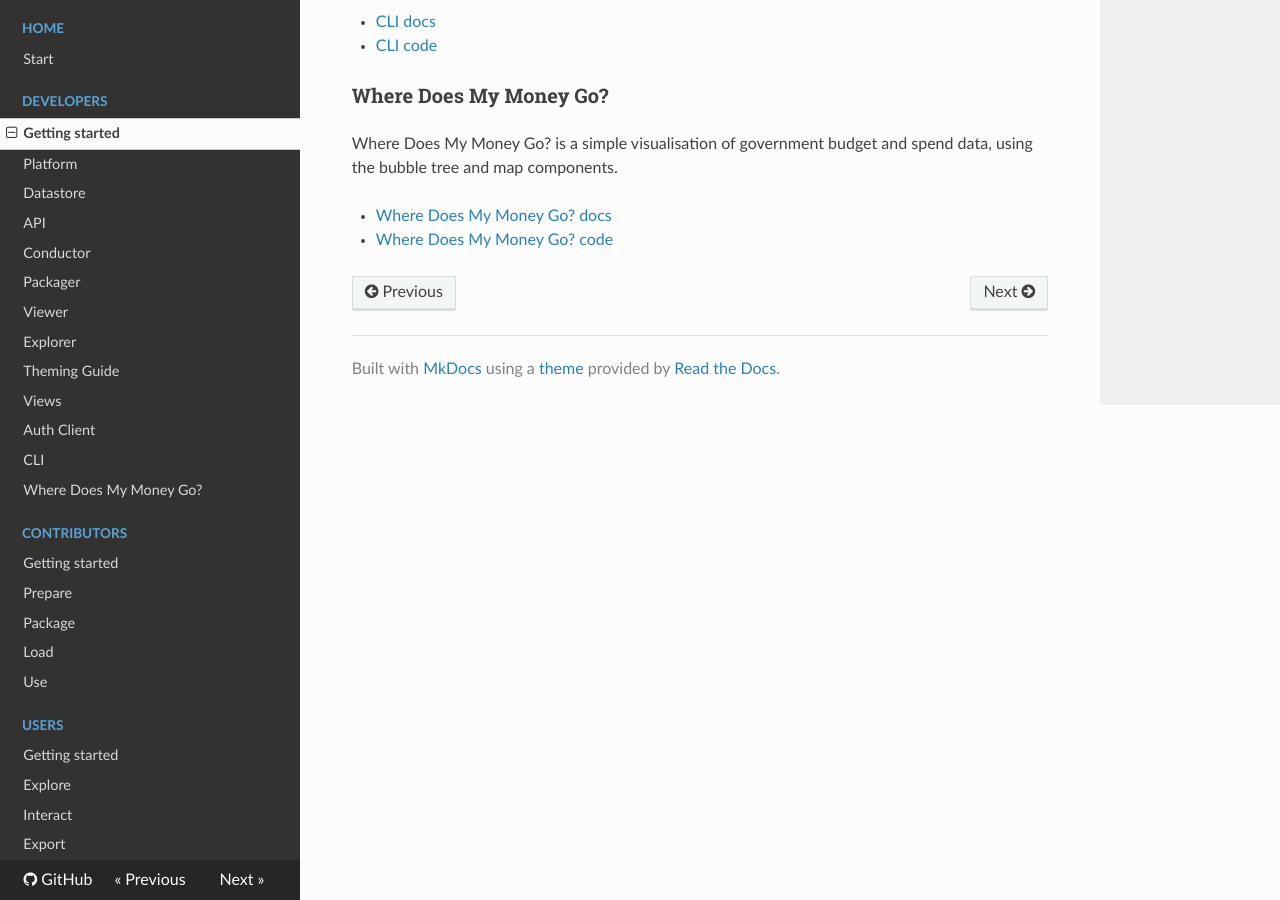
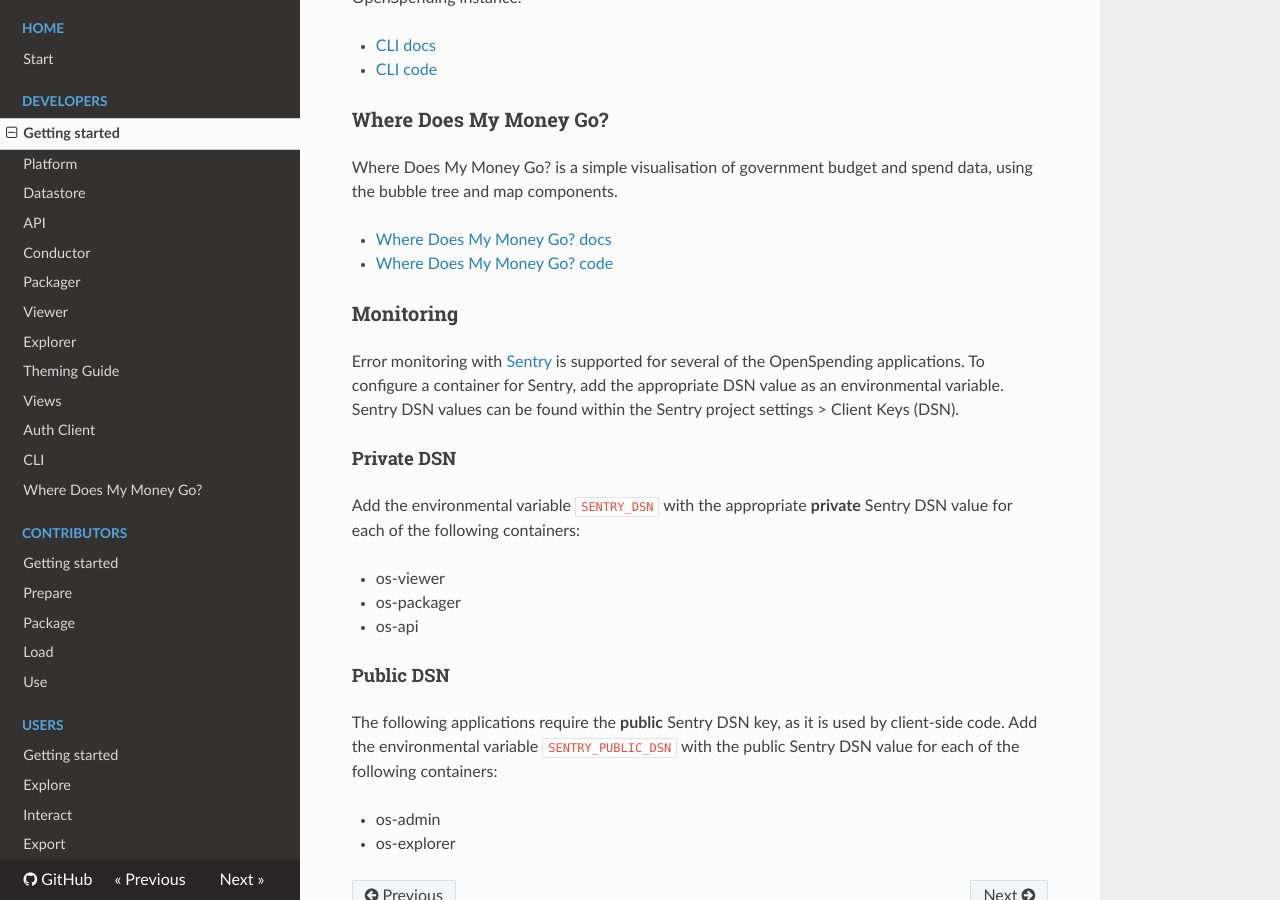
Before and after one commit to openspending/docs, an MkDocs documentation site: the page built from docs/developers/index.md, in a window 1280 px wide and 900 px high, scrolled down 2559 px. Built offline with MkDocs 1.6.1, drawn with Linux system fonts in a browser that asks for light colours; nearby versions of some CDN libraries; old or Windows-style settings are respelled for this version of MkDocs.

Commit message:
Add Sentry Monitoring details
Part of openspending/openspending#1239

```diff
--- a/docs/developers/index.md
+++ b/docs/developers/index.md
@@ -14,6 +14,7 @@ This section of the OpenSpending documentation is for developers. Here you can l
 - [Auth Client](auth-client/)
 - [CLI](cli/)
 - [Where Does My Money Go?](wdmmg/)
+- [Monitoring](#monitoring)
 - [Theming Guide](theming-guide/)
 
 # Getting started
@@ -94,3 +95,22 @@ Where Does My Money Go? is a simple visualisation of government budget and spend
 
 - [Where Does My Money Go? docs](wdmmg/)
 - [Where Does My Money Go? code](https://github.com/openspending/wheredoesmymoneygo.org)
+
+### Monitoring
+
+Error monitoring with [Sentry](https://sentry.io/) is supported for several of the OpenSpending applications. To configure a container for Sentry, add the appropriate DSN value as an environmental variable. Sentry DSN values can be found within the Sentry project settings > Client Keys (DSN).
+
+#### Private DSN
+
+Add the environmental variable `SENTRY_DSN` with the appropriate **private** Sentry DSN value for each of the following containers:
+
+- os-viewer
+- os-packager
+- os-api
+
+#### Public DSN
+
+The following applications require the **public** Sentry DSN key, as it is used by client-side code. Add the environmental variable `SENTRY_PUBLIC_DSN` with the public Sentry DSN value for each of the following containers:
+
+- os-admin
+- os-explorer
```
